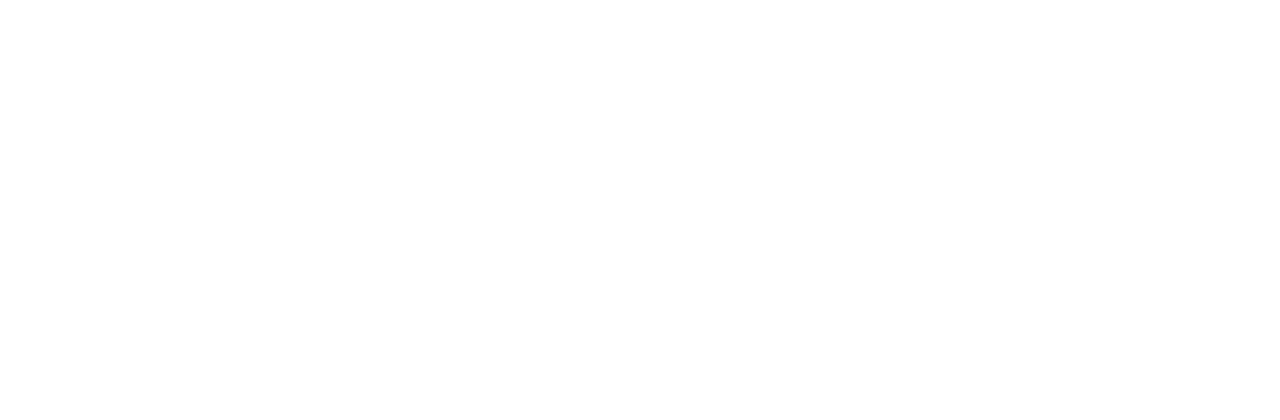
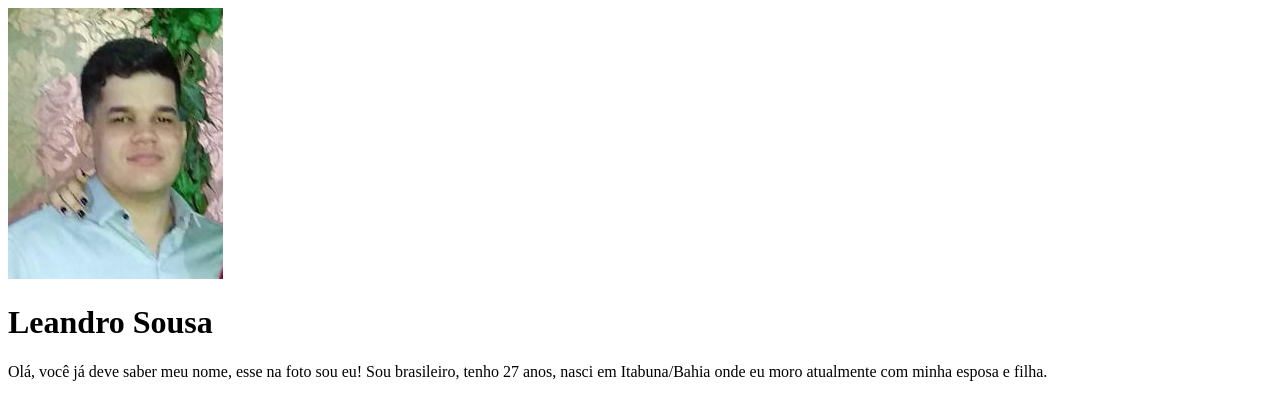
Before and after one commit to sousaleandro/portifolio-web, a plain HTML site: page index.html in a window 1280 px wide. Drawn offline with Linux system fonts and the light colour scheme.

Commit message:
Criação do header com foto de perfil e breve resumo

```diff
--- a/index.html
+++ b/index.html
@@ -4,7 +4,12 @@
     <meta charset="UTF-8">
     <meta http-equiv="X-UA-Compatible" content="IE=edge">
     <meta name="viewport" content="width=device-width, initial-scale=1.0">
-    <title>Leandro Gomes Sousa</title>
+    <title>Portifólio Web - Leandro Sousa</title>
+    <img src="./imagens/perfil.png" alt="Foto de perfil Leandro">
+    <h1>Leandro Sousa</h1>
+    <div>
+        <p>Olá, você já deve saber meu nome, esse na foto sou eu! Sou brasileiro, tenho 27 anos, nasci em Itabuna/Bahia onde eu moro atualmente com minha esposa e filha. </p>
+    </div>
 </head>
 <body>
 
```
Also changed, not shown: imagens/perfil.png (added).
